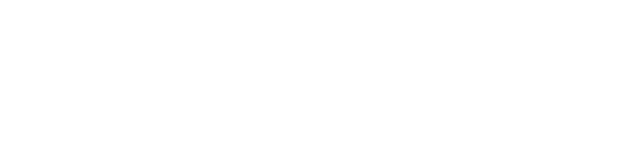
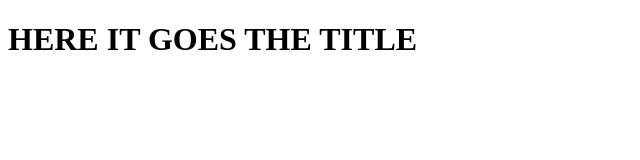
Before and after one commit to sbbruno17/asana, a plain HTML site: page index.html in a window 1280 px wide. Shown: the whole page, without its empty margins (0-640 px from the left). Drawn offline with Linux system fonts and the light colour scheme.

Commit message:
first commit on side branch

```diff
--- a/index.html
+++ b/index.html
@@ -3,9 +3,13 @@
 <head>
     <meta charset="UTF-8">
     <meta name="viewport" content="width=device-width, initial-scale=1.0">
-    <title>Document</title>
+    <title>index</title>
 </head>
 <body>
 
+    <div>
+        <h1>HERE IT GOES THE TITLE</h1>
+    </div>
+
 </body>
 </html>
```
